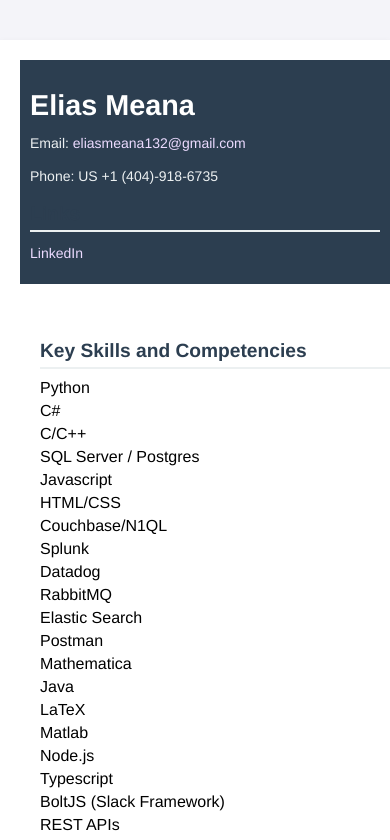
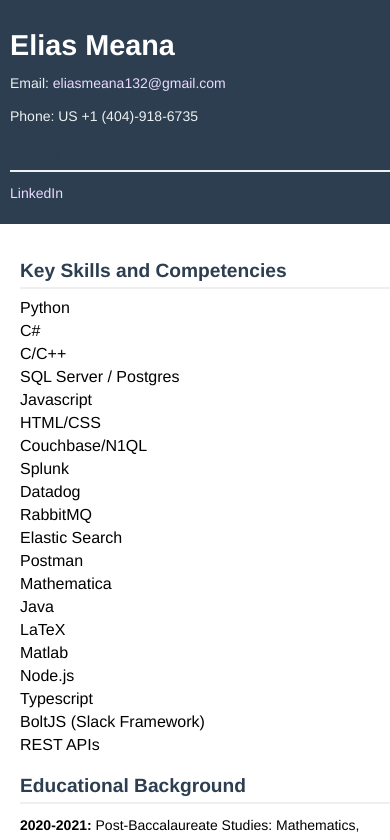
Before and after one commit to eliasmeana-com/eliasmeanawebsite, a React (Create React App) app in the folder elias-website-app/: page / in a window 390 px wide. Shown: the top 840 px of the page. Built offline with nearby package versions, Linux system fonts and the light colour scheme.

Commit message:
Fixing sidebar flipping

```diff
--- a/elias-website-app/src/App.css
+++ b/elias-website-app/src/App.css
@@ -92,12 +92,13 @@ a:hover {
 @media (max-width: 768px) {
   .container {
     flex-direction: column;  /* Stack the sidebar and content vertically */
-    padding: 20px;  /* Add padding for spacing */
+    padding: 0;  /* Remove padding to avoid unnecessary spacing */
+    margin: 0;   /* Remove margin to ensure content spans the entire width */
   }
 
   .sidebar {
     width: 100%;  /* Sidebar takes full width on small screens */
-    margin-bottom: 20px;  /* Add space between sidebar and content */
+    margin-bottom: 0;  /* Remove the space between sidebar and content */
   }
 
   .content {
```
